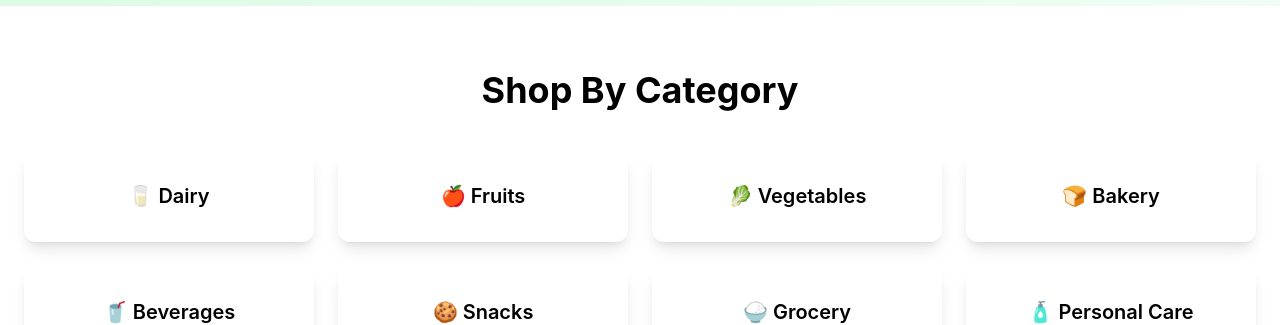
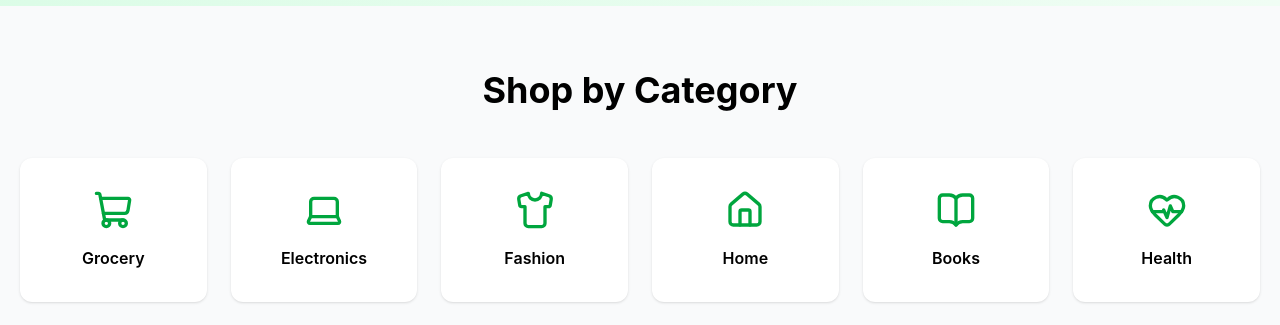
Before and after one commit to Abhi111227/QuickKart, a React (Vite) app: page / in a window 1280 px wide. Shown: the part 502-827 px from the top of the page. Built offline with nearby package versions, Linux system fonts and the light colour scheme.

Commit message:
Added categories section

```diff
--- a/package.json
+++ b/package.json
@@ -10,6 +10,7 @@
     "preview": "vite preview"
   },
   "dependencies": {
+    "lucide-react": "^1.24.0",
     "react": "^19.2.7",
     "react-dom": "^19.2.7",
     "react-icons": "^5.7.0",
--- a/src/components/Categories.jsx
+++ b/src/components/Categories.jsx
@@ -1,30 +1,59 @@
+import {
+  ShoppingCart,
+  Laptop,
+  Shirt,
+  House,
+  BookOpen,
+  HeartPulse,
+} from "lucide-react";
+
 const categories = [
-  "🥛 Dairy",
-  "🍎 Fruits",
-  "🥬 Vegetables",
-  "🍞 Bakery",
-  "🥤 Beverages",
-  "🍪 Snacks",
-  "🍚 Grocery",
-  "🧴 Personal Care",
+  {
+    name: "Grocery",
+    icon: <ShoppingCart size={40} />,
+  },
+  {
+    name: "Electronics",
+    icon: <Laptop size={40} />,
+  },
+  {
+    name: "Fashion",
+    icon: <Shirt size={40} />,
+  },
+  {
+    name: "Home",
+    icon: <House size={40} />,
+  },
+  {
+    name: "Books",
+    icon: <BookOpen size={40} />,
+  },
+  {
+    name: "Health",
+    icon: <HeartPulse size={40} />,
+  },
 ];
 
 function Categories() {
   return (
-    <section className="max-w-7xl mx-auto py-16 px-6">
-      <h2 className="text-4xl font-bold text-center mb-10">
-        Shop By Category
+    <section className="py-16 bg-gray-50">
+      <div className="max-w-7xl mx-auto px-5">
+        <h2 className="text-4xl font-bold text-center mb-12">
+          Shop by Category
         </h2>
 
-      <div className="grid grid-cols-2 md:grid-cols-4 gap-6">
-        {categories.map((item, index) => (
+        <div className="grid grid-cols-2 md:grid-cols-3 lg:grid-cols-6 gap-6">
+          {categories.map((category, index) => (
             <div
               key={index}
-            className="bg-white shadow-lg rounded-xl p-8 text-center cursor-pointer hover:scale-105 hover:shadow-2xl transition-all duration-300"
+              className="bg-white rounded-xl shadow hover:shadow-xl transition duration-300 cursor-pointer p-8 flex flex-col items-center gap-4 hover:-translate-y-2"
             >
-            <h3 className="text-xl font-semibold">{item}</h3>
+              <div className="text-green-600">{category.icon}</div>
+
+              <h3 className="font-semibold">{category.name}</h3>
             </div>
           ))}
+        </div>
       </div>
     </section>
   );
--- /dev/null
+++ b/src/components/Features.jsx
@@ -0,0 +1,60 @@
+import {
+  FaShippingFast,
+  FaLeaf,
+  FaHeadset,
+  FaLock,
+} from "react-icons/fa";
+
+function Features() {
+  const features = [
+    {
+      icon: <FaShippingFast size={30} />,
+      title: "Fast Delivery",
+      desc: "Get your order in under 30 minutes.",
+    },
+    {
+      icon: <FaLeaf size={30} />,
+      title: "Fresh Products",
+      desc: "Hand-picked fresh groceries every day.",
+    },
+    {
+      icon: <FaHeadset size={30} />,
+      title: "24/7 Support",
+      desc: "Always here to help you.",
+    },
+    {
+      icon: <FaLock size={30} />,
+      title: "Secure Payment",
+      desc: "100% safe and secure transactions.",
+    },
+  ];
+
+  return (
+    <section className="max-w-7xl mx-auto px-6 py-16">
+      <div className="grid grid-cols-1 md:grid-cols-2 lg:grid-cols-4 gap-6">
+
+        {features.map((item, index) => (
+          <div
+            key={index}
+            className="bg-white shadow-md rounded-xl p-6 text-center hover:shadow-xl hover:-translate-y-2 transition-all"
+          >
+            <div className="text-green-600 flex justify-center mb-4">
+              {item.icon}
+            </div>
+
+            <h2 className="text-xl font-bold">
+              {item.title}
+            </h2>
+
+            <p className="text-gray-500 mt-2">
+              {item.desc}
+            </p>
+          </div>
+        ))}
+
+      </div>
+    </section>
+  );
+}
+
+export default Features;
--- a/src/pages/Home.jsx
+++ b/src/pages/Home.jsx
@@ -3,6 +3,7 @@ import Hero from "../components/Hero";
 import Categories from "../components/Categories";
 import Products from "../components/Products";
 import Footer from "../components/Footer";
+import Features from "./components/Features";
 
 function Home() {
   return (
@@ -12,6 +13,7 @@ function Home() {
   <Categories />
   <Products />
   <Footer />
+  <Features/>
 </>
   );
 }
```
Also changed, not shown: 1 other file (tests, documents, lock files or other folders). Lines whose indentation alone changed are shown as unchanged.
